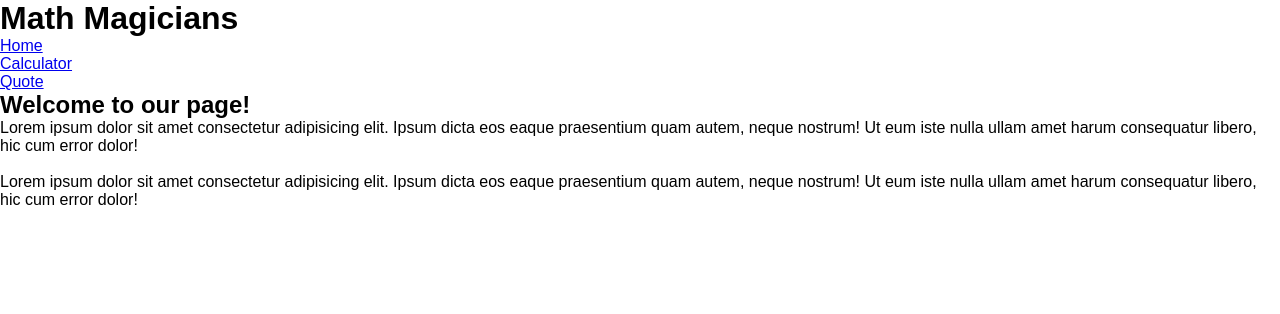
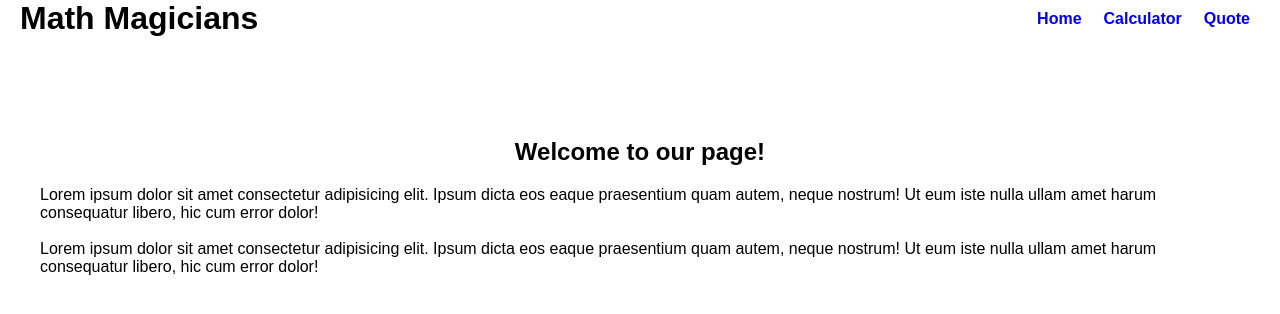
Before and after one commit to franclobo/Math-magicians, a React (Create React App) app: page / in a window 1280 px wide. Shown: the top 314 px of the page. Built offline with nearby package versions, Linux system fonts and the light colour scheme.

Commit message:
Change name CalculatorPage.js

```diff
--- a/src/App.js
+++ b/src/App.js
@@ -4,10 +4,10 @@ import {
   Routes,
   NavLink,
 } from 'react-router-dom';
-import CalculatorPage from './pages/Calculator';
 import Home from './pages/Home';
 import Quote from './pages/Quote';
-import './pages/'
+import styles from './pages/pages.module.css';
+import CalculatorPage from './pages/CalculatorPage';
 
 function App() {
   const links = [
@@ -18,19 +18,19 @@ function App() {
     },
     {
       id: 2,
-      path: '/calculator',
+      path: '/calculatorpage',
       text: 'Calculator',
     },
     {
-      id: 2,
+      id: 3,
       path: '/quote',
       text: 'Quote',
     },
   ];
   return (
     <>
-      <header>
-        <h1>Math Magicians</h1>
+      <header className={styles.header}>
+        <h1 className="title">Math Magicians</h1>
         <nav className="navBar">
           <ul className="menuNav">
             {links.map((link) => (
@@ -47,10 +47,10 @@ function App() {
         <Route
           exact
           path="/"
-          element={<Home className="home" />}
+          element={<Home />}
         />
         <Route
-          path="/calcuator"
+          path="/calcuatorpage"
           element={<CalculatorPage />}
         />
         <Route
--- a/src/index.css
+++ b/src/index.css
@@ -105,3 +105,31 @@ button:hover {
   font-weight: 700;
   width: 100px;
 }
+
+/* pages styles */
+.home,
+.quote {
+  display: flex;
+  flex-direction: column;
+  justify-content: center;
+  align-items: center;
+  padding: 80px 40px;
+}
+
+.titleHome {
+  padding: 20px;
+}
+
+.menuNav {
+  list-style: none;
+  display: grid;
+  grid-template-columns: repeat(3, auto);
+  gap: 2px;
+}
+
+a {
+  display: block;
+  padding: 10px 10px;
+  text-decoration: none;
+  font-weight: bold;
+}
--- a/src/pages/Calculator.js
+++ /dev/null
@@ -1,18 +0,0 @@
-import React from 'react';
-import Calculator from '../components/calculator';
-
-function CalculatorPage() {
-  const msg = "Let's do some math!";
-  return (
-    <body>
-      <h2>
-        {msg}
-      </h2>
-      <div>
-        <Calculator previous="" operand="" current="0" solved={false} />
-      </div>
-    </body>
-  );
-}
-
-export default CalculatorPage;
--- /dev/null
+++ b/src/pages/CalculatorPage.js
@@ -0,0 +1,13 @@
+import React from 'react';
+
+function CalculatorPage() {
+  return (
+    <body>
+      <h2>
+        <p>Let&apos;s do some math!</p>
+      </h2>
+    </body>
+  );
+}
+
+export default CalculatorPage;
--- a/src/pages/Home.js
+++ b/src/pages/Home.js
@@ -2,8 +2,8 @@ import React from 'react';
 
 function Home() {
   return (
-    <body>
-      <h2>Welcome to our page!</h2>
+    <body className="home">
+      <h2 className="titleHome">Welcome to our page!</h2>
       <p>
         Lorem ipsum dolor sit amet consectetur adipisicing elit.
         Ipsum dicta eos eaque praesentium quam autem, neque nostrum!
--- a/src/pages/Quote.js
+++ b/src/pages/Quote.js
@@ -2,7 +2,7 @@ import React from 'react';
 
 function Quote() {
   return (
-    <body>
+    <body className="quote">
       <h3>
         Mathematics is not about numbers, equations, computations,
         {' '}
--- a/src/pages/pages.module.css
+++ b/src/pages/pages.module.css
@@ -1,5 +1,5 @@
-.home {
+.header {
   display: flex;
-  justify-content: center;
-  align-items: center;
+  justify-content: space-between;
+  padding: 0 20px;
 }
```
